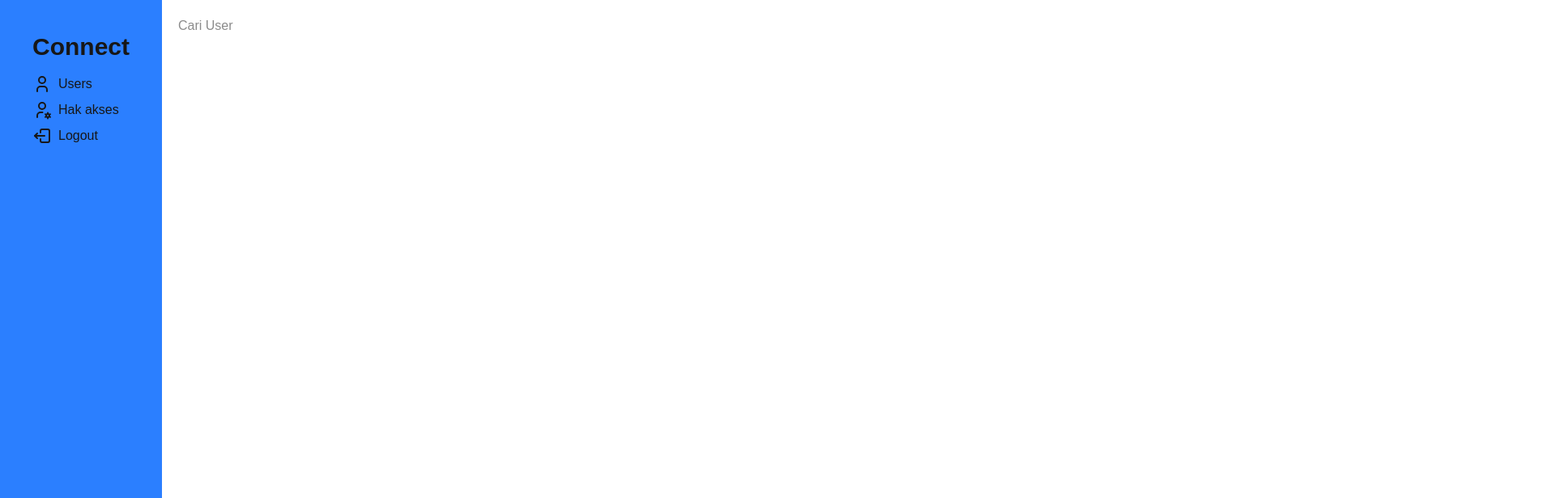
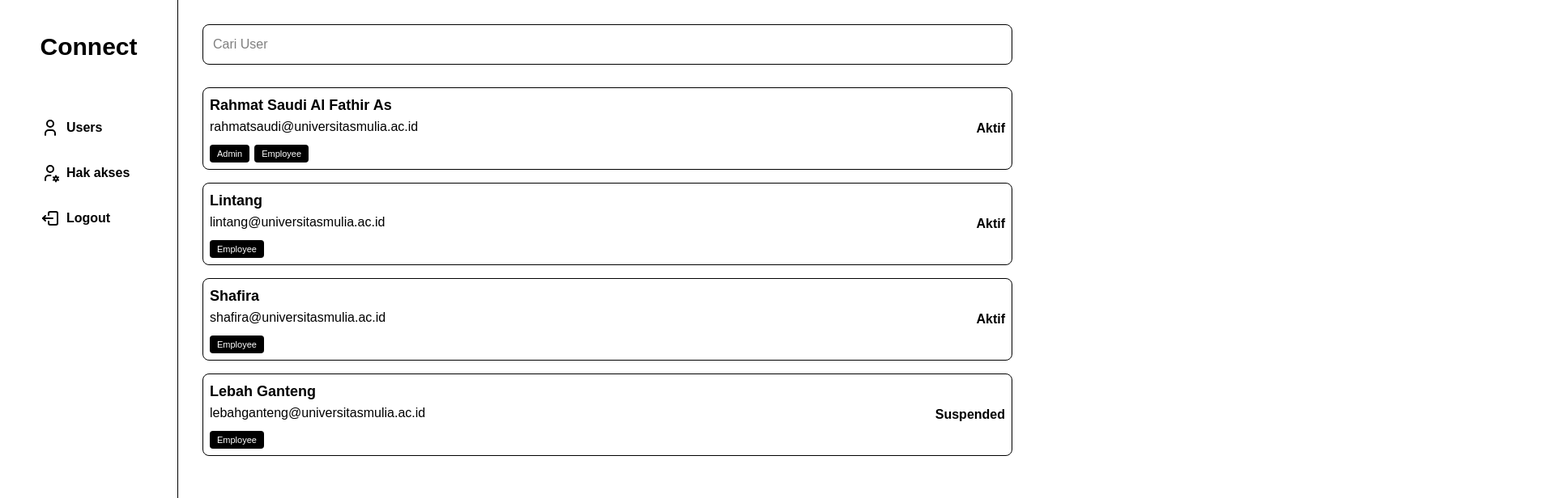
Before and after one commit to windywlndrii/connect-app, a Next.js app: page /users in a window 1280 px wide. Shown: the top 616 px of the page at 81% size, 1920 px wide, since content can reach past the window. Built offline with nearby package versions, Linux system fonts and the light colour scheme.

Commit message:
add content :user page

```diff
--- a/package.json
+++ b/package.json
@@ -9,16 +9,10 @@
     "lint": "next lint"
   },
   "dependencies": {
-<<<<<<< HEAD
     "@tabler/icons-react": "^3.31.0",
     "next": "15.2.2",
     "react": "^19.0.0",
     "react-dom": "^19.0.0"
-=======
-    "next": "^15.3.1",
-    "react": "^19.1.0",
-    "react-dom": "^19.1.0"
->>>>>>> 2c850bca08d3f6e8b733897e123bcc3eec8ec31a
   },
   "devDependencies": {
     "@eslint/eslintrc": "^3",
--- a/src/app/users/page.js
+++ b/src/app/users/page.js
@@ -1,19 +1,112 @@
-import { IconLogout2, IconUser, IconUserCog } from "@tabler/icons-react";
+import {
+  IconLogout2,
+  IconUser,
+  IconUserBolt,
+  IconUserCog,
+} from "@tabler/icons-react";
 
 export default function UserPages() {
   return (
-        <div id="container" className="flex h-[100vh]">
-           <section id="navigation" className="bg-blue-500 p-10 w-[200px]">
+    <div id="container" className="flex h-[100vh] text-black">
+      <section
+        id="navigation"
+        className="bg-white p-10 w-[220px] border-r flex flex-col"
+      >
         <h1 className="text-3xl font-bold text-center">Connect</h1>
-           <div className="flex flex-col gap-2 mt-4">
-            <button className="flex gap-2"> <IconUser />  Users</button>
-            <button className="flex gap-2"> <IconUserCog /> Hak akses</button>
-            <button className="flex gap-2"> <IconLogout2 /> Logout</button>
+        <div className="flex flex-col gap-3 mt-15">
+          <button className="p-2.5 text-left text-base cursor-pointer flex items-center gap-2 rounded-lg font-bold">
+            {" "}
+            <IconUser /> Users
+          </button>
+          <button className="p-2.5 text-left text-base cursor-pointer flex items-center gap-2 rounded-lg font-bold">
+            {" "}
+            <IconUserCog /> Hak akses
+          </button>
+          <button className="p-2.5 text-left text-base cursor-pointer flex items-center gap-2 rounded-lg font-bold">
+            {" "}
+            <IconLogout2 /> Logout
+          </button>
         </div>
       </section>
-           <section id = "content">
-            <input type="search" placeholder="Cari User" className="p-5 w-500"></input>
+      <section
+        id="content"
+        className="bg-white w-[85%] flex-1 p-[30px] overflow-y-auto"
+      >
+        <input
+          type="search"
+          placeholder="Cari User"
+          className="w-full p-3 border rounded-lg mb-7 text-base"
+        ></input>
+        <div className="flex flex-col gap-4">
+          <div className="border rounded-lg p-2 flex justify-between items-center">
+            <div>
+              <h2 className="text-[18px] font-bold mb-[1px]">
+                Rahmat Saudi Al Fathir As
+              </h2>
+              <p className="text-base text-black mb-2">
+                rahmatsaudi@universitasmulia.ac.id
+              </p>
+              <span className="bg-black text-white text-[11px] px-[9px] py-[5px] rounded mr-[6px]">
+                Admin
+              </span>
+              <span className="bg-black text-white text-[11px] px-[9px] py-[5px] rounded">
+                Employee
+              </span>
+            </div>
+            <span className="bold-text status text-[16px] font-bold">
+              Aktif
+            </span>
+          </div>
+
+          <div className="border rounded-lg p-2 flex justify-between items-center">
+            <div>
+              <h2 className="text-[18px] font-bold mb-[1px]">Lintang</h2>
+              <p className="text-base text-black mb-2">
+                lintang@universitasmulia.ac.id
+              </p>
+              <span className="bg-black text-white text-[11px] px-[9px] py-[5px] rounded">
+                Employee
+              </span>
+            </div>
+            <span className="bold-text status text-[16px] font-bold">
+              Aktif
+            </span>
+          </div>
+
+          <div className="border rounded-lg p-2 flex justify-between items-center">
+            <div>
+              <h2 className="text-[18px] font-bold mb-[1px]">Shafira</h2>
+              <p className="text-base text-black mb-2">
+                shafira@universitasmulia.ac.id
+              </p>
+              <span className="bg-black text-white text-[11px] px-[9px] py-[5px] rounded">
+                Employee
+              </span>
+            </div>
+            <span className="bold-text status text-[16px] font-bold">
+              Aktif
+            </span>
+          </div>
+
+          <div className="border rounded-lg p-2 flex justify-between items-center">
+            <div>
+              <h2 className="text-[18px] font-bold mb-[1px]">Lebah Ganteng</h2>
+              <p className="text-base text-black mb-2">
+                lebahganteng@universitasmulia.ac.id
+              </p>
+              <span className="bg-black text-white text-[11px] px-[9px] py-[5px] rounded">
+                Employee
+              </span>
+            </div>
+            <span className="bold-text status text-[16px] font-bold">
+              Suspended
+            </span>
+          </div>
+        </div>
       </section>
+      <button className="fixed right-5 bottom-5 w-[42px] h-[42px] rounded-lg text-[26px] bg-[#e0e0e0] cursor-pointer">
+        +
+      </button>
     </div>
   );
 }
```
Also changed, not shown: 1 other file (tests, documents, lock files or other folders). Lines whose indentation alone changed are shown as unchanged.
